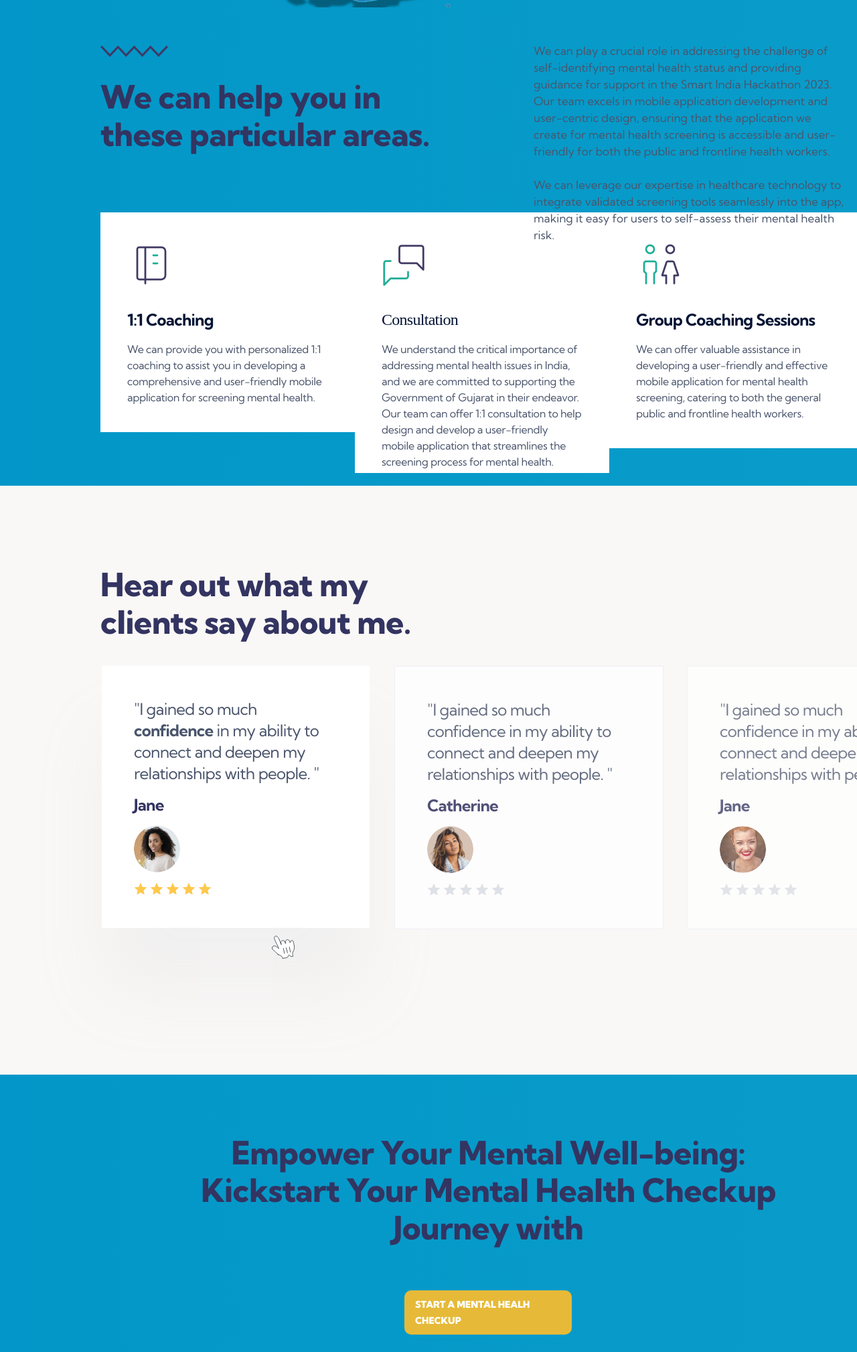
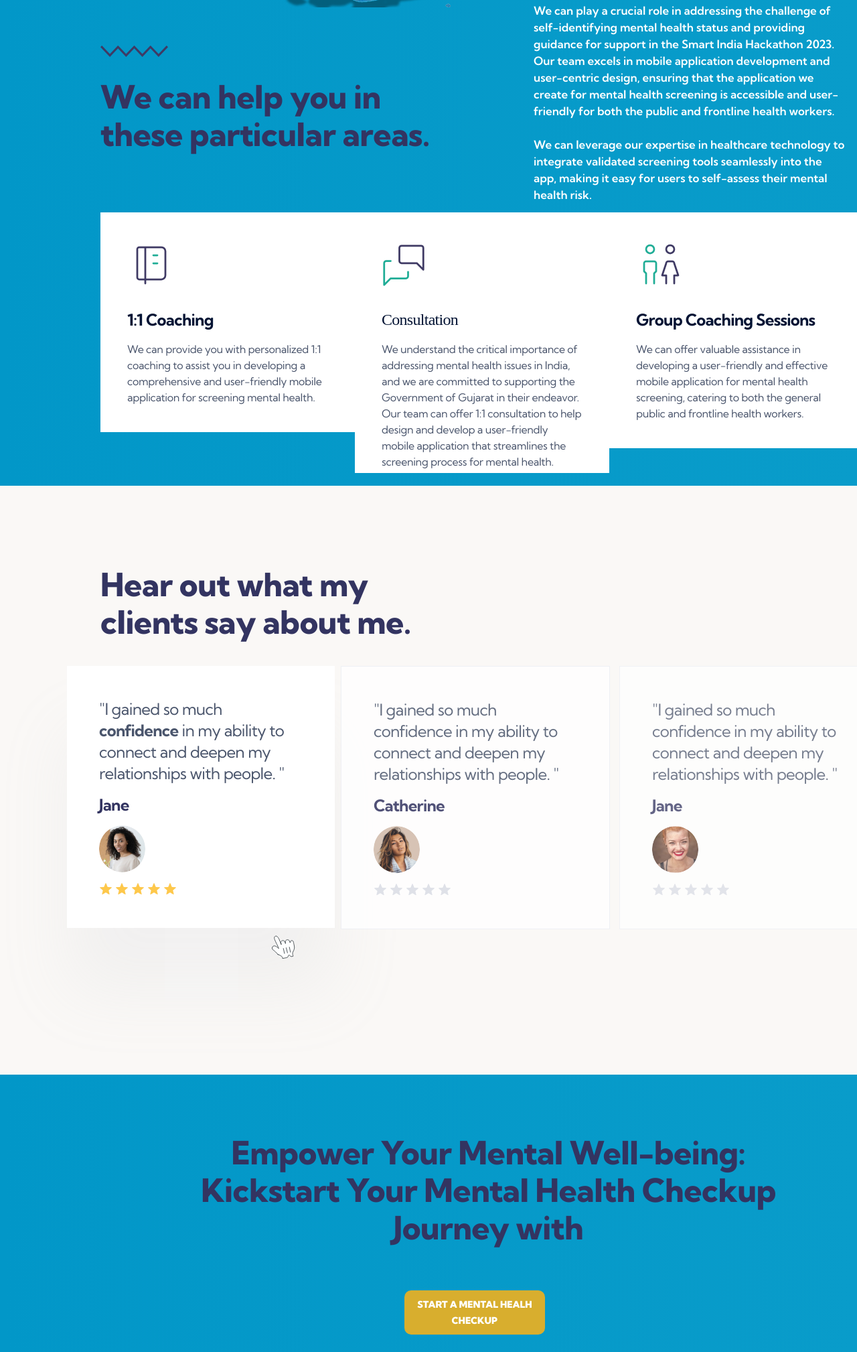
Before and after one commit to Vishesh-Sharma221/SIH2023, a website built with Parcel: page index.html in a window 1280 px wide. Shown: the part 779-2797 px from the top of the page at 67% size. Built offline with nearby package versions, Linux system fonts and the light colour scheme; a web font is replaced by a local one.

Commit message:
Added Buttons

```diff
--- a/index.css
+++ b/index.css
@@ -18,8 +18,8 @@
   top: 322px;
   left: 604px;
   border-radius: var(--br-3xs);
-  background-color: #e6ba38;
-  width: 250px;
+  background-color: #d8ae2e;
+  width: 210px;
   overflow: hidden;
   display: flex;
   flex-direction: row;
@@ -27,9 +27,10 @@
   box-sizing: border-box;
   align-items: center;
   justify-content: center;
-  text-align: left;
+  text-align: center;
   font-size: var(--font-size-sm);
   color: var(--white);
+  font-weight: 600;
 }
 .blogs {
   position: relative;
@@ -83,11 +84,11 @@
   gap: var(--gap-mini);
 }
 .i-gained-so-much-confidence-in-parent {
-  left: 152px;
+  left: 100px;
   box-shadow: 0 96px 96px rgba(177, 186, 200, 0.12);
 }
 .i-gained-so-much-confidence-in-group {
-  left: 589px;
+  left: 509px;
   border: 1px solid var(--gray-200);
   opacity: 0.85;
 }
@@ -106,7 +107,7 @@
 .i-gained-so-much-confidence-in-container {
   position: absolute;
   top: 269px;
-  left: 1026px;
+  left: 925px;
   background-color: var(--white);
   border: 1px solid var(--gray-200);
   display: flex;
@@ -241,7 +242,6 @@
 .about-us:hover{
   color: #cc382b;
 }
-
 .extra-salespage {
   display: none;
 }
@@ -340,7 +340,14 @@
   font-weight: 800;
   display: inline-block;
   width: 520px;
+  transition: 500ms;
 }
+
+.mental-health-matters-container:hover {
+  text-shadow: 2px 2px 2px black;
+  font-size: 89px;
+}
+
 .did-you-know-container,
 .i-help-people {
   position: absolute;
@@ -355,12 +362,20 @@
   line-height: 81.5%;
   font-weight: 800;
   width: 520px;
+  transition: 500ms;
 }
+
+.did-you-know-container:hover {
+  text-shadow: 2px 2px 2px black;
+  font-size: 75px;
+}
+
 .i-help-people {
   top: 280px;
   left: calc(50% + 350.5px);
   font-size: 18px;
   line-height: 160%;
+  font-weight: 600;
   width: 240px;
 }
 .shape-2-icon,
@@ -514,11 +529,12 @@
   width: 492px;
 }
 .we-can-play-container {
-  top: calc(50% - 150px);
+  top: calc(50% - 210px);
   left: calc(50% + 89.5px);
   font-size: 17px;
   line-height: 25px;
-  color: var(--gray-800);
+  color: white;
+  font-weight: 600;
   width: 468px;
 }
 .we-can-help-you-in-these-parti-parent {
@@ -601,6 +617,11 @@
   align-items: center;
   justify-content: center;
 }
+
+.get-your-free-mental-health-ch-wrapper:hover {
+  background-color:#e6ba38e2;
+}
+
 .homepage {
   text-decoration: none;
   position: relative;
```
